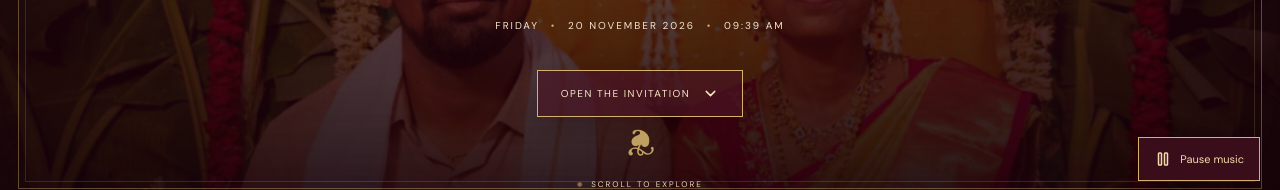
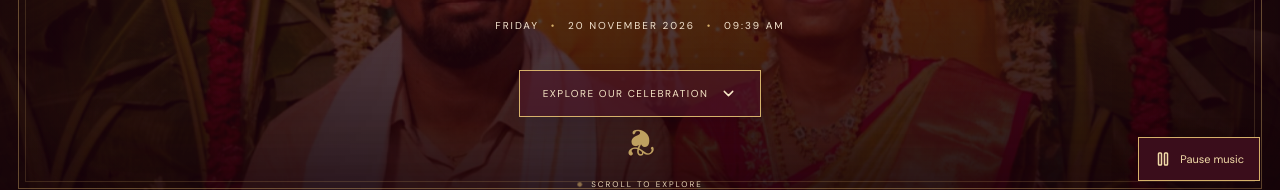
Before and after one commit to madhu1313/MaYu, a React (Vite) app in the folder madhukar-yamini-react-site/: page / in a window 1280 px wide. Shown: the part 599-789 px from the top of the page. Built offline with nearby package versions, Linux system fonts and the light colour scheme.

Commit message:
Keep Explore celebration as hero action

```diff
--- a/madhukar-yamini-react-site/src/main.jsx
+++ b/madhukar-yamini-react-site/src/main.jsx
@@ -154,21 +154,16 @@ function App() {
             </h1>
             <div className="gold-rule"><b>✦</b></div>
             <p className="date-line">FRIDAY <span>•</span> 20 NOVEMBER 2026 <span>•</span> 09:39 AM</p>
-            {!opened ? (
             <button
               className="open-invite"
+              type="button"
               onClick={() => {
                 setOpened(true);
                 ensureMusic();
               }}
             >
-                Open the Invitation <ChevronDown size={17} />
-              </button>
-            ) : (
-              <button className="open-invite" type="button" onClick={ensureMusic}>
               Explore our celebration <ChevronDown size={17} />
             </button>
-            )}
           </div>
           <div className="hero-ornament bottom">❦</div>
           <div className="scroll-cue"><span /> SCROLL TO EXPLORE</div>
```
Also changed, not shown: 2 other files (tests, documents, lock files or other folders). Lines whose indentation alone changed are shown as unchanged.
